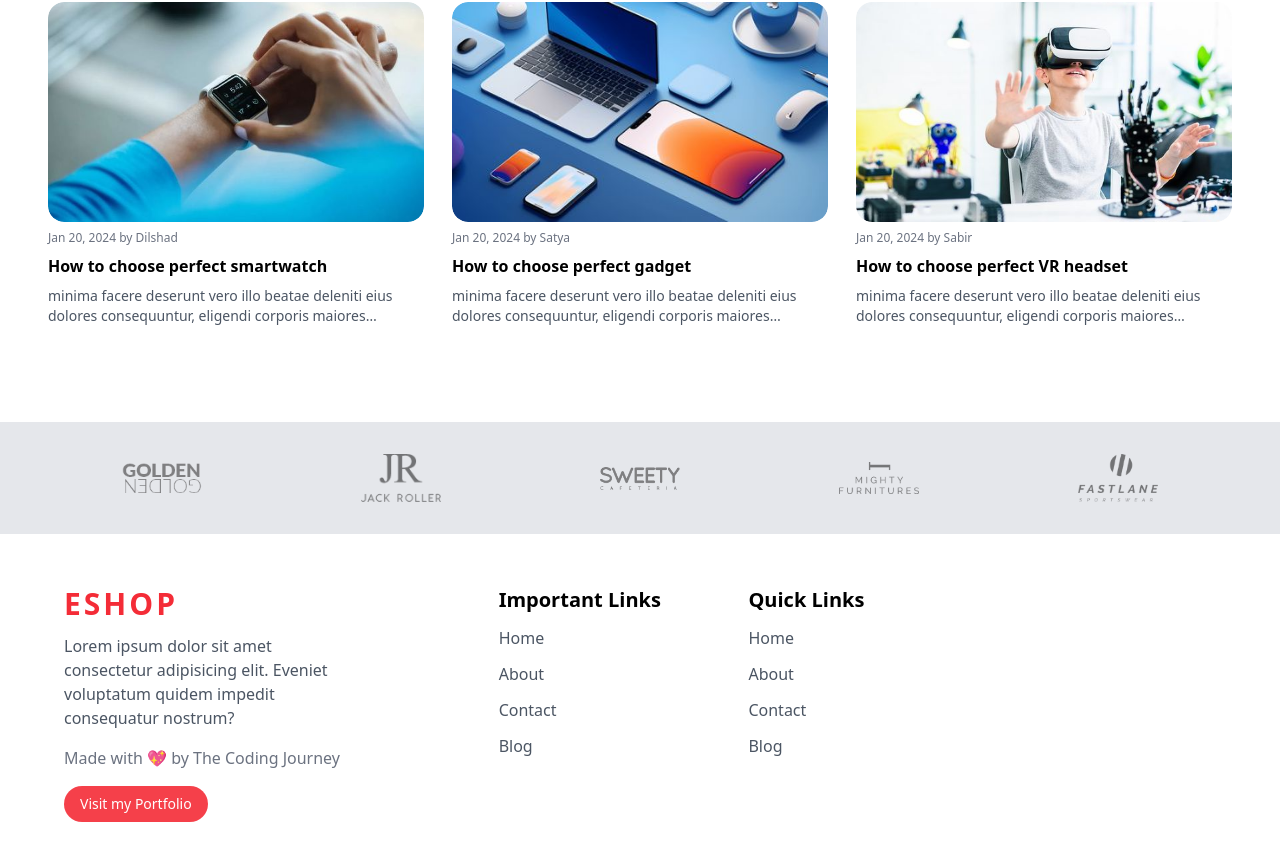
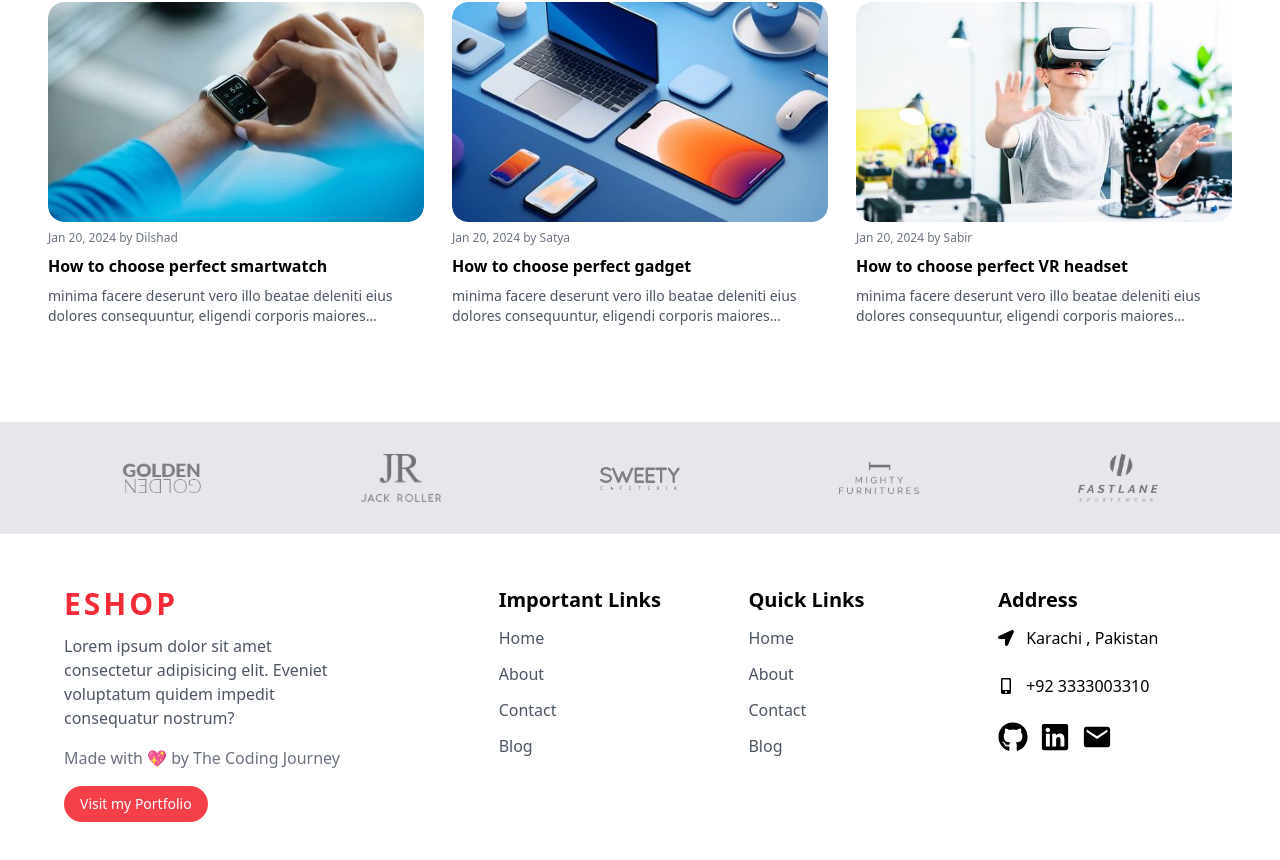
Before and after one commit to MuhammadElham/PRODIGY_WD_01, a React (Vite) app: page / in a window 1280 px wide. Shown: the part 6108-6968 px from the top of the page. Built offline with nearby package versions, Linux system fonts and the light colour scheme; the HTML template or start-up script is replaced by a standard one.

Commit message:
Done Web Structure

```diff
--- a/src/Components/Footer/Footer.jsx
+++ b/src/Components/Footer/Footer.jsx
@@ -1,4 +1,11 @@
 import React from "react";
+import {
+  FaGithub,
+  FaLinkedin,
+  FaLocationArrow,
+  FaMobileAlt,
+} from "react-icons/fa";
+import { IoMdMail } from "react-icons/io";
 
 const Footer = () => {
   const FooterLinks = [
@@ -49,31 +56,64 @@ const Footer = () => {
           </div>
           {/* Footer Links */}
           <div className="col-span-2 grid grid-cols-2 sm:grid-cols-3 md:pl-10">
-            {/* 1 Column */}
+            {/* part-a Column */}
             <div className="py-8 px-4">
-              <h1 className="text-xl font-bold sm:text-left mb-3">Important Links</h1>
+              <h1 className="text-xl font-bold sm:text-left mb-3">
+                Important Links
+              </h1>
               <ul className="space-y-3">
-                {FooterLinks.map((data,index)=>(
+                {FooterLinks.map((data, index) => (
                   <li key={index}>
-                        <a href={data.link} className="text-gray-600 dark:text-gray-400 hover:text-black dark:hover:text-white duration-300">
+                    <a
+                      href={data.link}
+                      className="text-gray-600 dark:text-gray-400 hover:text-black dark:hover:text-white duration-300"
+                    >
                       {data.title}
                     </a>
                   </li>
                 ))}
               </ul>
             </div>
-            {/* 2 Column */}
+            {/* part-b Column */}
             <div className="py-8 px-4">
-              <h1 className="text-xl font-bold sm:text-left mb-3">Quick Links</h1>
+              <h1 className="text-xl font-bold sm:text-left mb-3">
+                Quick Links
+              </h1>
               <ul className="space-y-3">
-                {FooterLinks.map((data,index)=>(
+                {FooterLinks.map((data, index) => (
                   <li key={index}>
-                        <a href={data.link} className="text-gray-600 dark:text-gray-400 hover:text-black dark:hover:text-white duration-300">
+                    <a
+                      href={data.link}
+                      className="text-gray-600 dark:text-gray-400 hover:text-black dark:hover:text-white duration-300"
+                    >
                       {data.title}
                     </a>
                   </li>
                 ))}
               </ul>
+            </div>
+            {/* 3 Column */}
+            <div className="py-8 px-4 col-span-2 sm:col-auto">
+              <h1 className="text-xl font-bold sm:text-left mb-3">Address</h1>
+              <div className="flex items-center gap-3">
+                <FaLocationArrow />
+                <p>Karachi , Pakistan</p>
+              </div>
+              <div className="flex items-center gap-3 mt-6">
+                <FaMobileAlt />
+                <p>+92 3333003310</p>
+              </div>
+              <div className="flex items-center gap-3 mt-6">
+                <a href="https://github.com/MuhammadElham">
+                  <FaGithub className="text-3xl hover:text-primary duration-300" />
+                </a>
+                <a href="https://www.linkedin.com/in/elham-waheed-572119253/">
+                  <FaLinkedin className="text-3xl hover:text-primary duration-300" />
+                </a>
+                <a href="mailto:elhamwaheed777@gmail.com">
+                  <IoMdMail className="text-3xl hover:text-primary duration-300" />
+                </a>
+              </div>
             </div>
           </div>
         </div>
```
Lines whose indentation alone changed are shown as unchanged.
